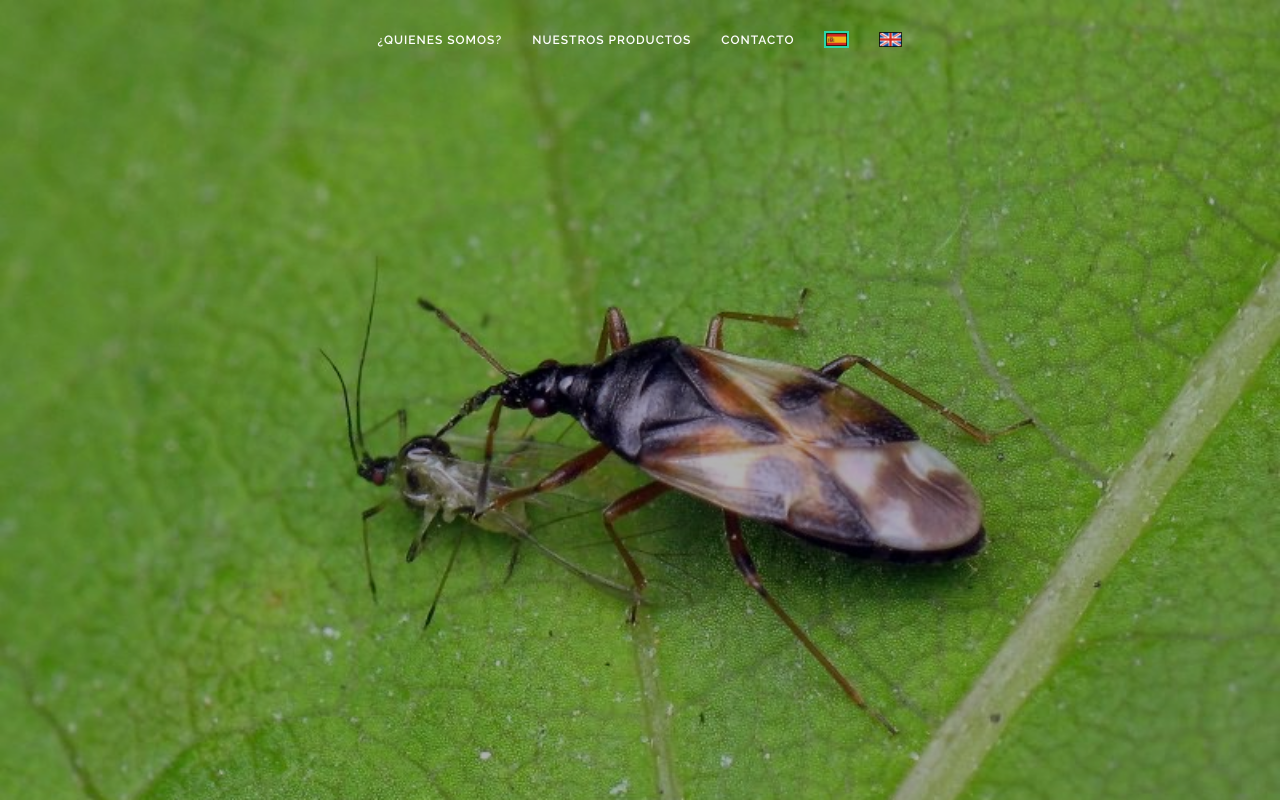
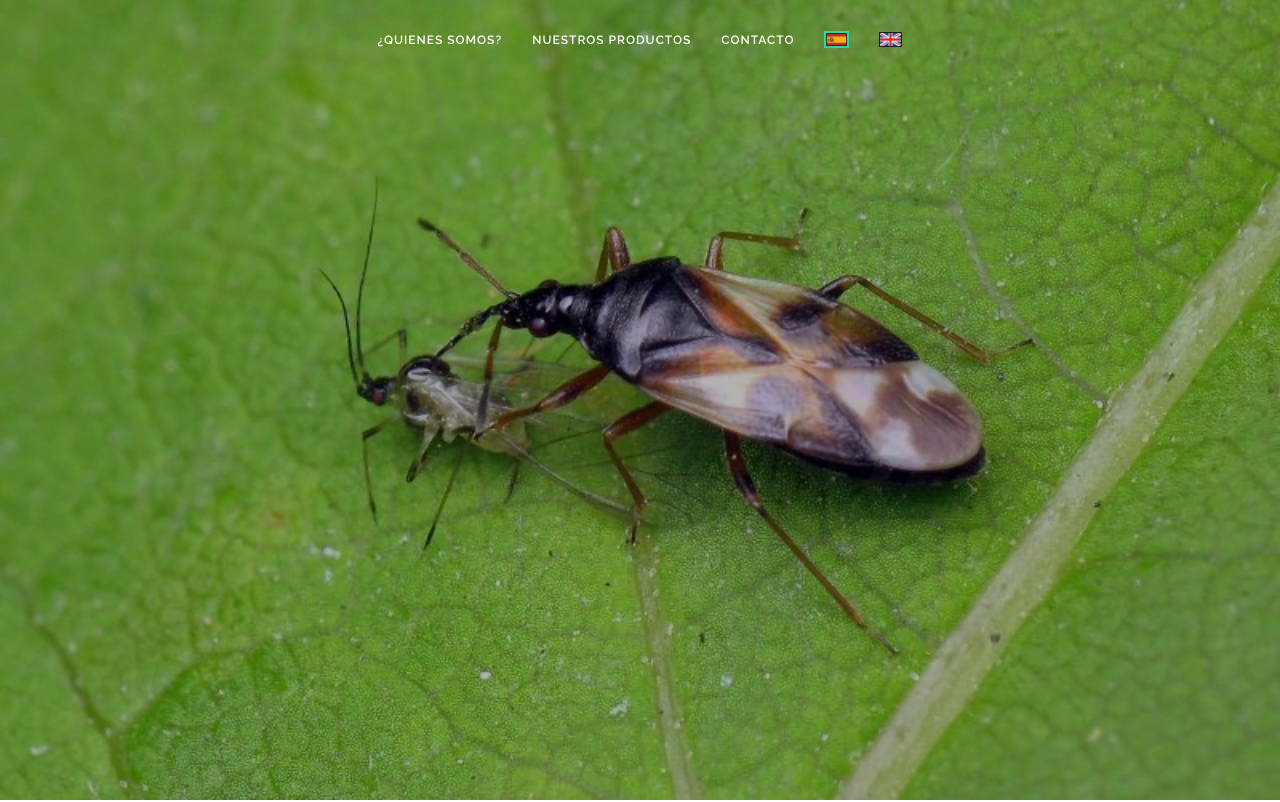
Before and after one commit to webempresa001/index, a plain HTML site: page Insectos/anthocoris_nemoralis.html in a window 1280 px wide. Shown: the top 802 px of the page. Drawn offline with nearby package versions, Linux system fonts and the light colour scheme; files whose address does not match are found by name.

Commit message:
Update anthocoris_nemoralis.html

```diff
--- a/Insectos/anthocoris_nemoralis.html
+++ b/Insectos/anthocoris_nemoralis.html
@@ -58,7 +58,7 @@
   </header><!-- End Header -->
 
   <!-- ======= Hero Section ======= -->
-  <section id="hero" style="background: url('../assets/img/a_nemoralis.jpg') top right;width: 100%; height: 100vh; background-size: cover; position: relative;">
+  <section id="hero" style="background: url('../assets/img/a_nemoralis.jpg') center center;width: 100%; height: 100vh; background-size: cover; position: relative;">
 
   </section><!-- End Hero -->
 
```
